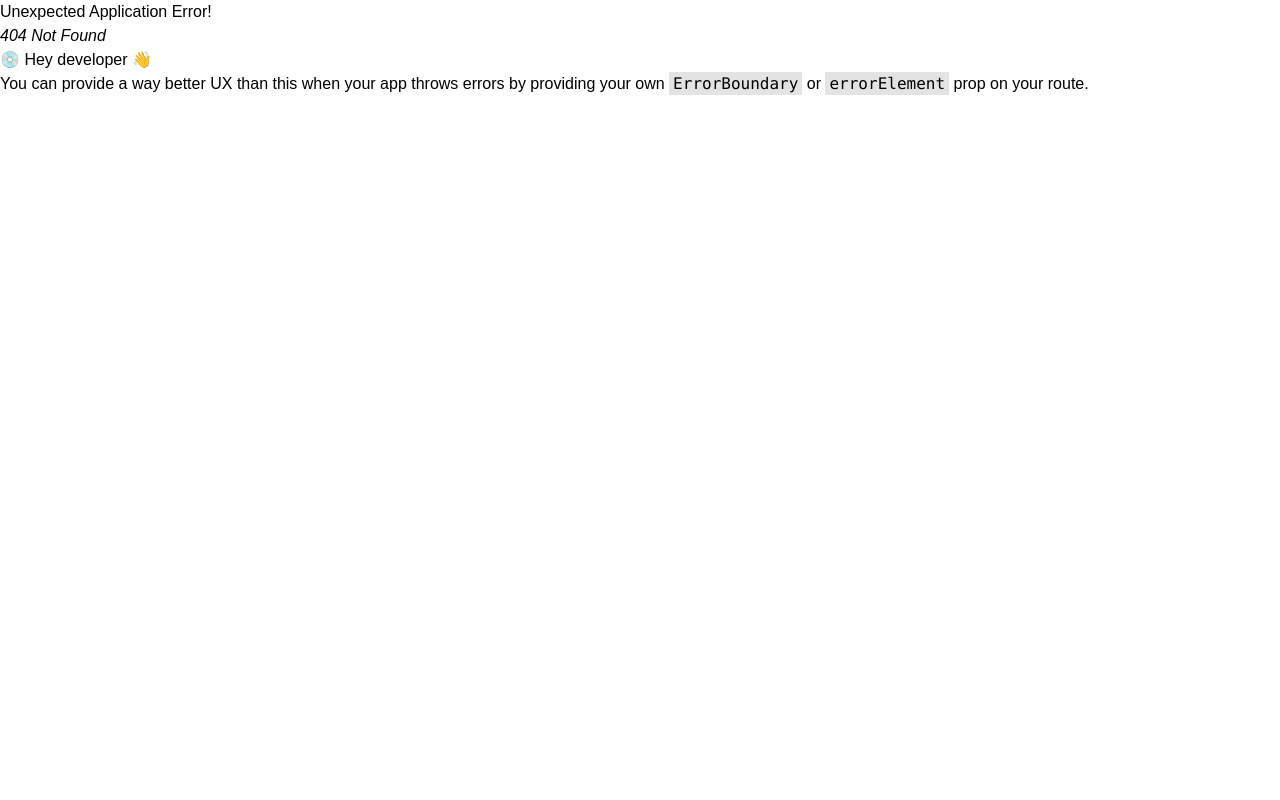
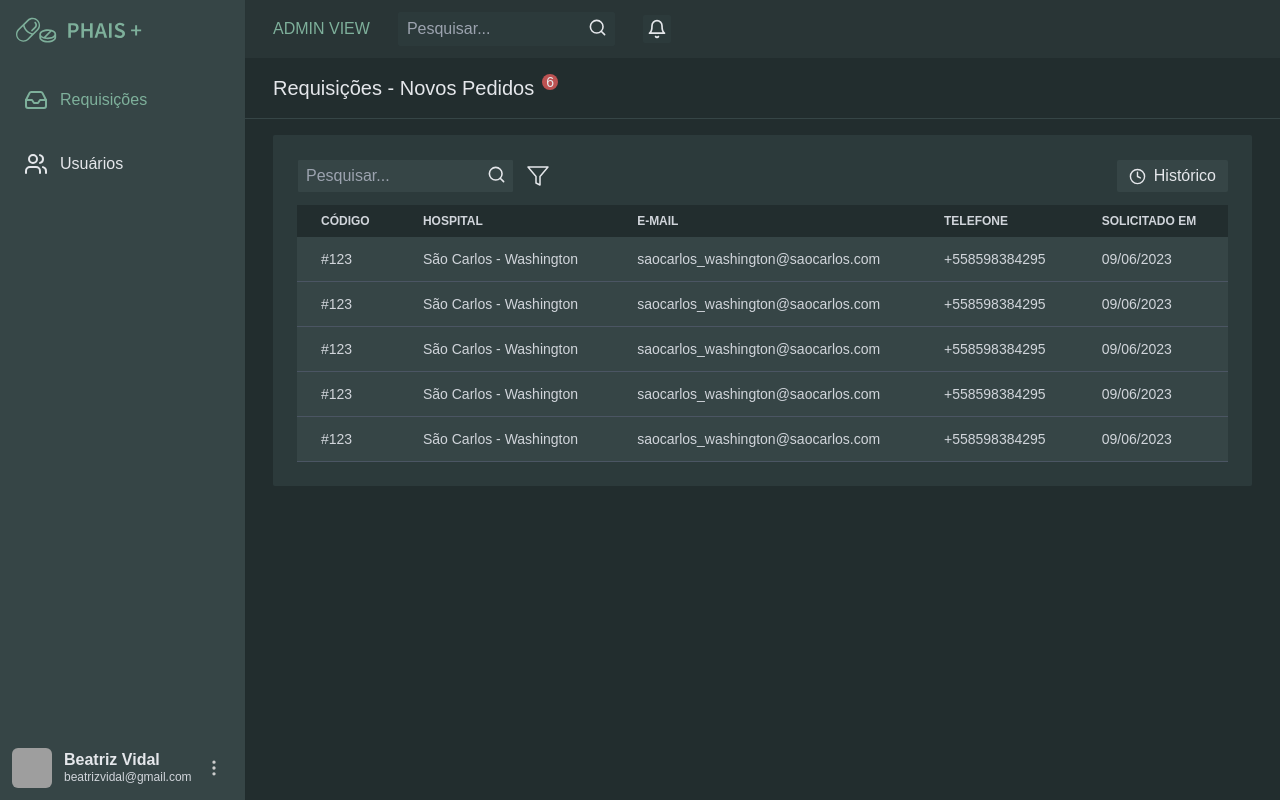
Before and after one commit to yagowb/phais-plus, a React (Vite) app in the folder client/: page /admin in a window 1280 px wide. Before the commit this address had no page. Built offline with nearby package versions, Linux system fonts and the light colour scheme; grey boxes are pictures that could not be loaded.

Commit message:
:sparkles: feat: Admin Tela de requisições

```diff
--- a/client/src/main.jsx
+++ b/client/src/main.jsx
@@ -6,6 +6,7 @@ import Login from "./pages/Login";
 import Analise from "./pages/Analise";
 import Medicamentos from "./pages/Medicamentos";
 import Detalhes from "./pages/Detalhes";
+import Admin from "./pages/Admin/Requisicoes";
 
 import { Toaster } from "react-hot-toast";
 
@@ -34,6 +35,10 @@ const router = createBrowserRouter([
     path: "/detalhes",
     element: <Detalhes />,
   },
+  {
+    path: "/admin",
+    element: <Admin />,
+  },
 ]);
 
 ReactDOM.createRoot(document.getElementById("root")).render(
--- /dev/null
+++ b/client/src/pages/Admin/Requisicoes/index.jsx
@@ -0,0 +1,79 @@
+import { Filter, Clock } from "lucide-react";
+
+import BaseLayout from "../../../components/Admin/BaseLayout";
+import SearchInput from "../../../components/Admin/SearchInput";
+import Table from "../../../components/Admin/Table";
+
+export default function Admin() {
+  let tableTitles = [
+    "Código",
+    "Hospital",
+    "E-mail",
+    "Telefone",
+    "Solicitado em",
+  ];
+  let tableValues = [
+    [
+      "/detalhes",
+      "#123",
+      "São Carlos - Washington",
+      "saocarlos_washington@saocarlos.com",
+      "+558598384295",
+      "09/06/2023"
+    ],
+    [
+      "/detalhes",
+      "#123",
+      "São Carlos - Washington",
+      "saocarlos_washington@saocarlos.com",
+      "+558598384295",
+      "09/06/2023"
+    ],
+    [
+      "/detalhes",
+      "#123",
+      "São Carlos - Washington",
+      "saocarlos_washington@saocarlos.com",
+      "+558598384295",
+      "09/06/2023"
+    ],
+    [
+      "/detalhes",
+      "#123",
+      "São Carlos - Washington",
+      "saocarlos_washington@saocarlos.com",
+      "+558598384295",
+      "09/06/2023"
+    ],
+    [
+      "/detalhes",
+      "#123",
+      "São Carlos - Washington",
+      "saocarlos_washington@saocarlos.com",
+      "+558598384295",
+      "09/06/2023"
+    ],
+  ];
+
+  return (
+    <BaseLayout>
+      <div className="flex flex-col gap-3">
+        <div className="flex justify-between items-center">
+          <div className="flex gap-3 items-center">
+            <SearchInput size={20} bg="layer" id="table_search" name="table-search" />
+            <Filter strokeWidth={1.5} />
+          </div>
+
+          <button className="px-3 py-1 bg-bg-layer flex gap-2 items-center rounded-sm hover:bg-bg-layer-hover">
+            <Clock size={17} />
+            Histórico
+          </button>
+        </div>
+
+        <div>
+          <Table titles={tableTitles} values={tableValues} hasLinks />
+        </div>
+      </div>
+    </BaseLayout>
+  );
+}
--- a/client/src/pages/Admin/index.jsx
+++ /dev/null
@@ -1,103 +0,0 @@
-import { MoreVertical, Inbox, Search, Users, Bell } from "lucide-react";
-import { Link, useLocation } from "react-router-dom";
-
-import Logo from "/Logo.svg";
-
-export default function Admin() {
-  const { pathname } = useLocation();
-
-  return (
-    <div className="flex text-gray-200">
-      <main className="bg-bg-dark flex-1 flex h-screen overflow-x-hidden">
-        <aside className="h-screen fixed w-fit flex flex-col bg-bg-layer border-r border-bg-layer shadow-sm">
-          {/* LOGO E BOTÃO DE ENCOLHER SIDEBAR */}
-          <div className="p-4 pb-2 mb-6 flex justify-between items-center">
-            <img
-              src={Logo}
-              className="overflow-hidden transition-all w-32"
-              alt=""
-            />
-          </div>
-
-          <ul className="flex-1 px-3 space-y-6">
-            <SidebarItem
-              icon={<Inbox />}
-              size={20}
-              path="/admin"
-              text="Requisições"
-              active={pathname === "/admin"}
-            />
-            <SidebarItem
-              icon={<Users />}
-              size={20}
-              path="/admin/usuarios"
-              text="Usuários"
-              active={["/admin/usuarios", "/admin/usuarios/detalhes"].includes(
-                pathname
-              )}
-            />
-          </ul>
-
-          <div className="border-t border-bg-layer flex p-3">
-            <img
-              src="https://ui-avatars.com/api/?name=Beatriz+Vidal&background=B0E2D5&color=2E875C&bold=true"
-              alt=""
-              className="w-10 h-10 rounded-md"
-            />
-            <div className="flex justify-between items-center overflow-hidden transition-all w-40 ml-3">
-              <div className="leading-4">
-                <h4 className="font-semibold text-gray-200">Beatriz Vidal</h4>
-                <span className="text-xs text-gray-300">
-                  beatrizvidal@gmail.com
-                </span>
-              </div>
-              <MoreVertical size={20} color="#cccccc" />
-            </div>
-          </div>
-        </aside>
-
-        <div className="w-full ml-[245px] flex flex-col">
-            <nav className="bg-[#293536] py-3 px-7 h-fit w-full flex items-center gap-7">
-                <h1 className="font-medium text-green-main">ADMIN VIEW</h1>
-                <div className="relative">
-                    <input className="bg-bg-main ps-2 pe-4 py-0.5 rounded-sm border border-bg-main focus:outline-none focus:border-bg-layer-hover/50" type="search" name="navbar-search" id="navbar_search" placeholder="Pesquisar..." />
-                    <Search className="absolute top-1 right-2" size={19} />
-                </div>
-                <div className="bg-bg-main p-1 rounded-sm hover:bg-bg-layer cursor-pointer ">
-                    <Bell size={20} />
-                </div>
-            </nav>
-
-            <main className="w-full">
-                <div className="flex gap-2 px-7 py-4 border-b border-bg-layer">
-                    <h1 className=" font-medium text-xl">Requisições - Novos Pedidos</h1>
-                    <div className="bg-[#BC5252] rounded-full text-sm w-4 h-4 flex items-center justify-center">6</div>
-                </div>
-            </main>
-        </div>
-
-      </main>
-    </div>
-  );
-}
-
-export function SidebarItem({ icon, text, active, path }) {
-  return (
-    <li
-      className={`
-            relative`}
-    >
-      <Link
-        to={path}
-        className={`
-            flex items-center py-2 px-3 my-1 rounded-md cursor-pointer
-            transition-colors group
-            ${active ? "font-medium text-green-main" : "text-gray-200"}
-        `}
-      >
-        {icon}
-        <span className="overflow-hidden transition-all w-40 ml-3">{text}</span>
-      </Link>
-    </li>
-  );
-}
```
